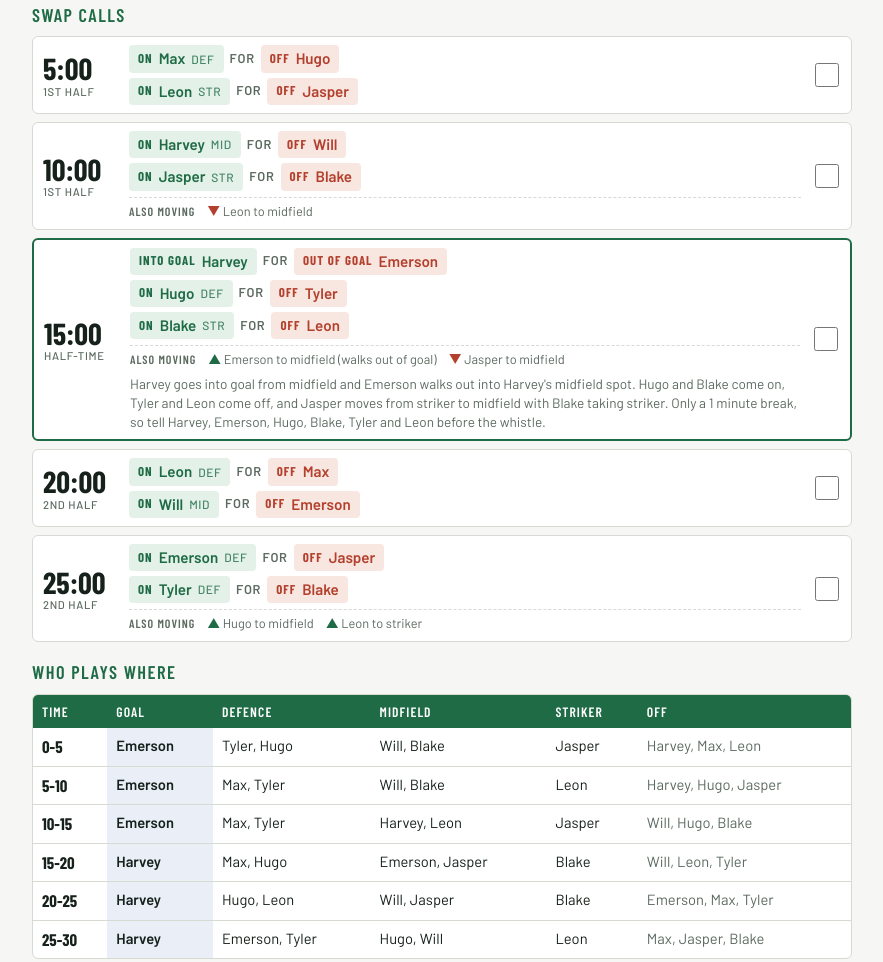
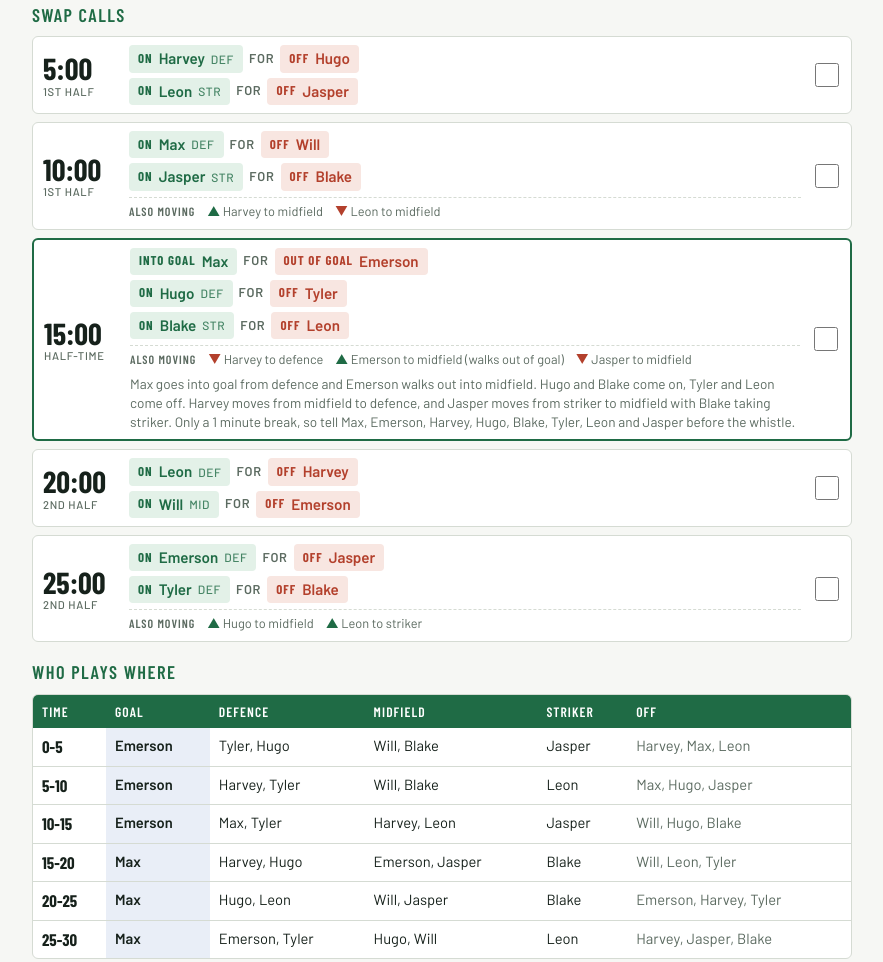
Before and after one commit to nickmittas1/Mghty-Messi-s, a plain HTML site: page index.html in a window 1280 px wide. Shown: the part 373-1335 px from the top of the page, without its empty margins (198-1081 px from the left). Drawn offline with nearby package versions, Linux system fonts and the light colour scheme.

Commit message:
Add files via upload

```diff
--- a/index.html
+++ b/index.html
@@ -150,7 +150,7 @@ body::before{content:"";position:fixed;inset:0 0 auto;height:env(safe-area-inset
       <div class="swap">
         <div class="time">5:00<small>1st half</small></div>
         <div class="pairs">
-          <div class="pair"><span class="chip on"><b>On</b>Max <span class="pos">def</span></span><span class="for">for</span><span class="chip off"><b>Off</b>Hugo</span></div>
+          <div class="pair"><span class="chip on"><b>On</b>Harvey <span class="pos">def</span></span><span class="for">for</span><span class="chip off"><b>Off</b>Hugo</span></div>
           <div class="pair"><span class="chip on"><b>On</b>Leon <span class="pos">str</span></span><span class="for">for</span><span class="chip off"><b>Off</b>Jasper</span></div>
         </div>
         <input class="tick" type="checkbox" id="s1" aria-label="5:00 swaps done">
@@ -158,27 +158,27 @@ body::before{content:"";position:fixed;inset:0 0 auto;height:env(safe-area-inset
       <div class="swap">
         <div class="time">10:00<small>1st half</small></div>
         <div class="pairs">
-          <div class="pair"><span class="chip on"><b>On</b>Harvey <span class="pos">mid</span></span><span class="for">for</span><span class="chip off"><b>Off</b>Will</span></div>
+          <div class="pair"><span class="chip on"><b>On</b>Max <span class="pos">def</span></span><span class="for">for</span><span class="chip off"><b>Off</b>Will</span></div>
           <div class="pair"><span class="chip on"><b>On</b>Jasper <span class="pos">str</span></span><span class="for">for</span><span class="chip off"><b>Off</b>Blake</span></div>
-          <div class="moves"><b>Also moving</b><span><span class="dn">▼</span> Leon to midfield</span></div>
+          <div class="moves"><b>Also moving</b><span><span class="up">▲</span> Harvey to midfield</span><span><span class="dn">▼</span> Leon to midfield</span></div>
         </div>
         <input class="tick" type="checkbox" id="s2" aria-label="10:00 swaps done">
       </div>
       <div class="swap half">
         <div class="time">15:00<small>Half-time</small></div>
         <div class="pairs">
-          <div class="pair"><span class="chip on"><b>Into goal</b>Harvey</span><span class="for">for</span><span class="chip off"><b>Out of goal</b>Emerson</span></div>
+          <div class="pair"><span class="chip on"><b>Into goal</b>Max</span><span class="for">for</span><span class="chip off"><b>Out of goal</b>Emerson</span></div>
           <div class="pair"><span class="chip on"><b>On</b>Hugo <span class="pos">def</span></span><span class="for">for</span><span class="chip off"><b>Off</b>Tyler</span></div>
           <div class="pair"><span class="chip on"><b>On</b>Blake <span class="pos">str</span></span><span class="for">for</span><span class="chip off"><b>Off</b>Leon</span></div>
-          <div class="moves"><b>Also moving</b><span><span class="up">▲</span> Emerson to midfield (walks out of goal)</span><span><span class="dn">▼</span> Jasper to midfield</span></div>
-          <div class="note">Harvey goes into goal from midfield and Emerson walks out into Harvey&#39;s midfield spot. Hugo and Blake come on, Tyler and Leon come off, and Jasper moves from striker to midfield with Blake taking striker. Only a 1 minute break, so tell Harvey, Emerson, Hugo, Blake, Tyler and Leon before the whistle.</div>
+          <div class="moves"><b>Also moving</b><span><span class="dn">▼</span> Harvey to defence</span><span><span class="up">▲</span> Emerson to midfield (walks out of goal)</span><span><span class="dn">▼</span> Jasper to midfield</span></div>
+          <div class="note">Max goes into goal from defence and Emerson walks out into midfield. Hugo and Blake come on, Tyler and Leon come off. Harvey moves from midfield to defence, and Jasper moves from striker to midfield with Blake taking striker. Only a 1 minute break, so tell Max, Emerson, Harvey, Hugo, Blake, Tyler, Leon and Jasper before the whistle.</div>
         </div>
         <input class="tick" type="checkbox" id="s3" aria-label="15:00 swaps done">
       </div>
       <div class="swap">
         <div class="time">20:00<small>2nd half</small></div>
         <div class="pairs">
-          <div class="pair"><span class="chip on"><b>On</b>Leon <span class="pos">def</span></span><span class="for">for</span><span class="chip off"><b>Off</b>Max</span></div>
+          <div class="pair"><span class="chip on"><b>On</b>Leon <span class="pos">def</span></span><span class="for">for</span><span class="chip off"><b>Off</b>Harvey</span></div>
           <div class="pair"><span class="chip on"><b>On</b>Will <span class="pos">mid</span></span><span class="for">for</span><span class="chip off"><b>Off</b>Emerson</span></div>
         </div>
         <input class="tick" type="checkbox" id="s4" aria-label="20:00 swaps done">
@@ -202,11 +202,11 @@ body::before{content:"";position:fixed;inset:0 0 auto;height:env(safe-area-inset
         <thead><tr><th>Time</th><th>Goal</th><th>Defence</th><th>Midfield</th><th>Striker</th><th>Off</th></tr></thead>
         <tbody>
           <tr><td class="t">0-5</td><td class="gk">Emerson</td><td>Tyler, Hugo</td><td>Will, Blake</td><td>Jasper</td><td class="off">Harvey, Max, Leon</td></tr>
-          <tr><td class="t">5-10</td><td class="gk">Emerson</td><td>Max, Tyler</td><td>Will, Blake</td><td>Leon</td><td class="off">Harvey, Hugo, Jasper</td></tr>
+          <tr><td class="t">5-10</td><td class="gk">Emerson</td><td>Harvey, Tyler</td><td>Will, Blake</td><td>Leon</td><td class="off">Max, Hugo, Jasper</td></tr>
           <tr><td class="t">10-15</td><td class="gk">Emerson</td><td>Max, Tyler</td><td>Harvey, Leon</td><td>Jasper</td><td class="off">Will, Hugo, Blake</td></tr>
-          <tr><td class="t">15-20</td><td class="gk">Harvey</td><td>Max, Hugo</td><td>Emerson, Jasper</td><td>Blake</td><td class="off">Will, Leon, Tyler</td></tr>
-          <tr><td class="t">20-25</td><td class="gk">Harvey</td><td>Hugo, Leon</td><td>Will, Jasper</td><td>Blake</td><td class="off">Emerson, Max, Tyler</td></tr>
-          <tr><td class="t">25-30</td><td class="gk">Harvey</td><td>Emerson, Tyler</td><td>Hugo, Will</td><td>Leon</td><td class="off">Max, Jasper, Blake</td></tr>
+          <tr><td class="t">15-20</td><td class="gk">Max</td><td>Harvey, Hugo</td><td>Emerson, Jasper</td><td>Blake</td><td class="off">Will, Leon, Tyler</td></tr>
+          <tr><td class="t">20-25</td><td class="gk">Max</td><td>Hugo, Leon</td><td>Will, Jasper</td><td>Blake</td><td class="off">Emerson, Harvey, Tyler</td></tr>
+          <tr><td class="t">25-30</td><td class="gk">Max</td><td>Emerson, Tyler</td><td>Hugo, Will</td><td>Leon</td><td class="off">Harvey, Jasper, Blake</td></tr>
         </tbody>
       </table>
     </div>
@@ -215,8 +215,8 @@ body::before{content:"";position:fixed;inset:0 0 auto;height:env(safe-area-inset
   <details class="coach">
     <summary>Coach only: match time this game</summary>
     <div class="mins">
-      <span><b>Emerson</b> 25 (15 in goal)</span><span><b>Harvey</b> 20 (15 in goal)</span><span><b>Will</b> 20</span><span><b>Leon</b> 20</span><span><b>Jasper</b> 20</span>
-      <span><b>Hugo</b> 20</span><span><b>Tyler</b> 20</span><span><b>Blake</b> 20</span><span><b>Max</b> 15</span>
+      <span><b>Emerson</b> 25 (15 in goal)</span><span><b>Max</b> 20 (15 in goal)</span><span><b>Will</b> 20</span><span><b>Leon</b> 20</span><span><b>Jasper</b> 20</span>
+      <span><b>Hugo</b> 20</span><span><b>Tyler</b> 20</span><span><b>Blake</b> 20</span><span><b>Harvey</b> 15</span>
     </div>
   </details>
 
```
